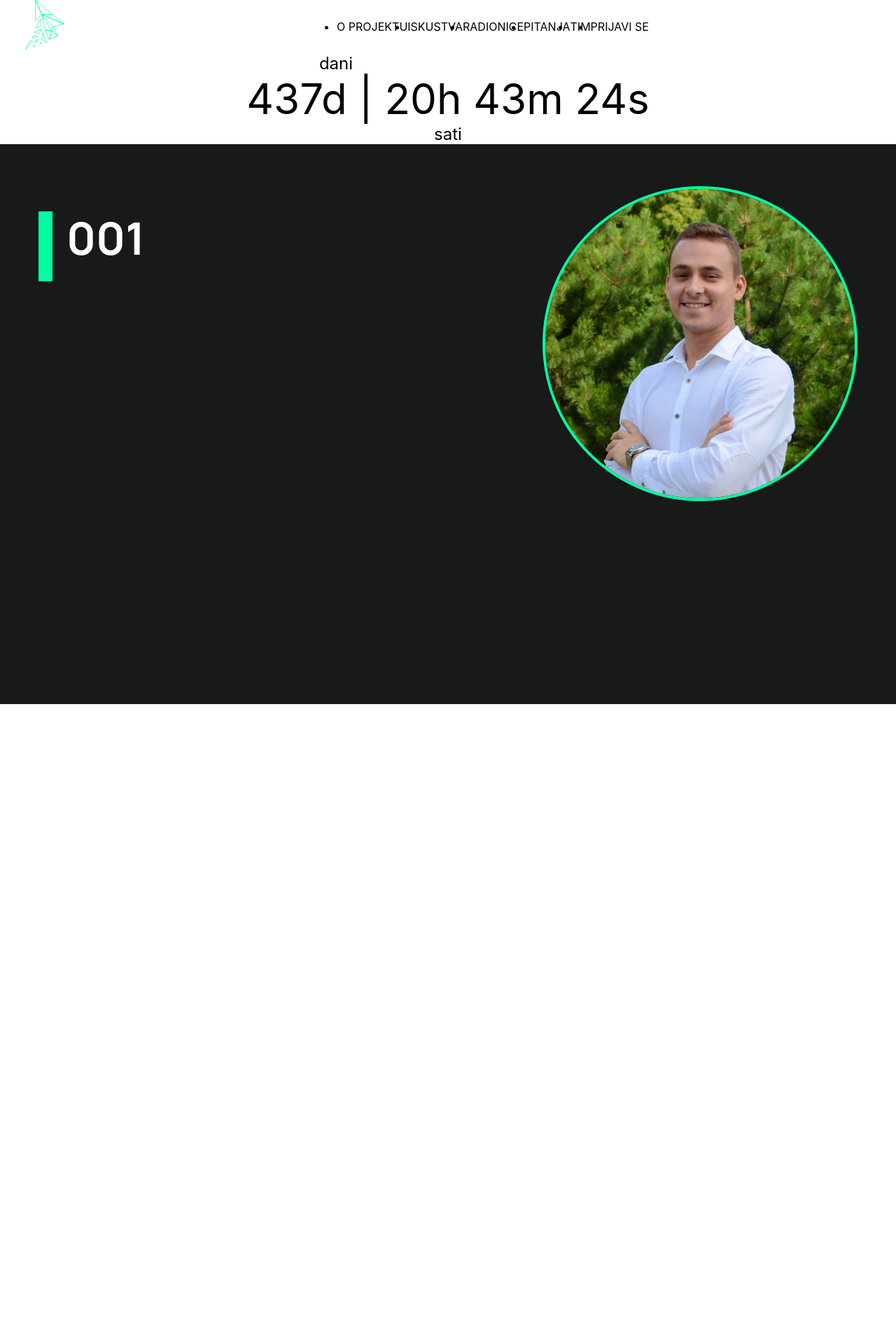
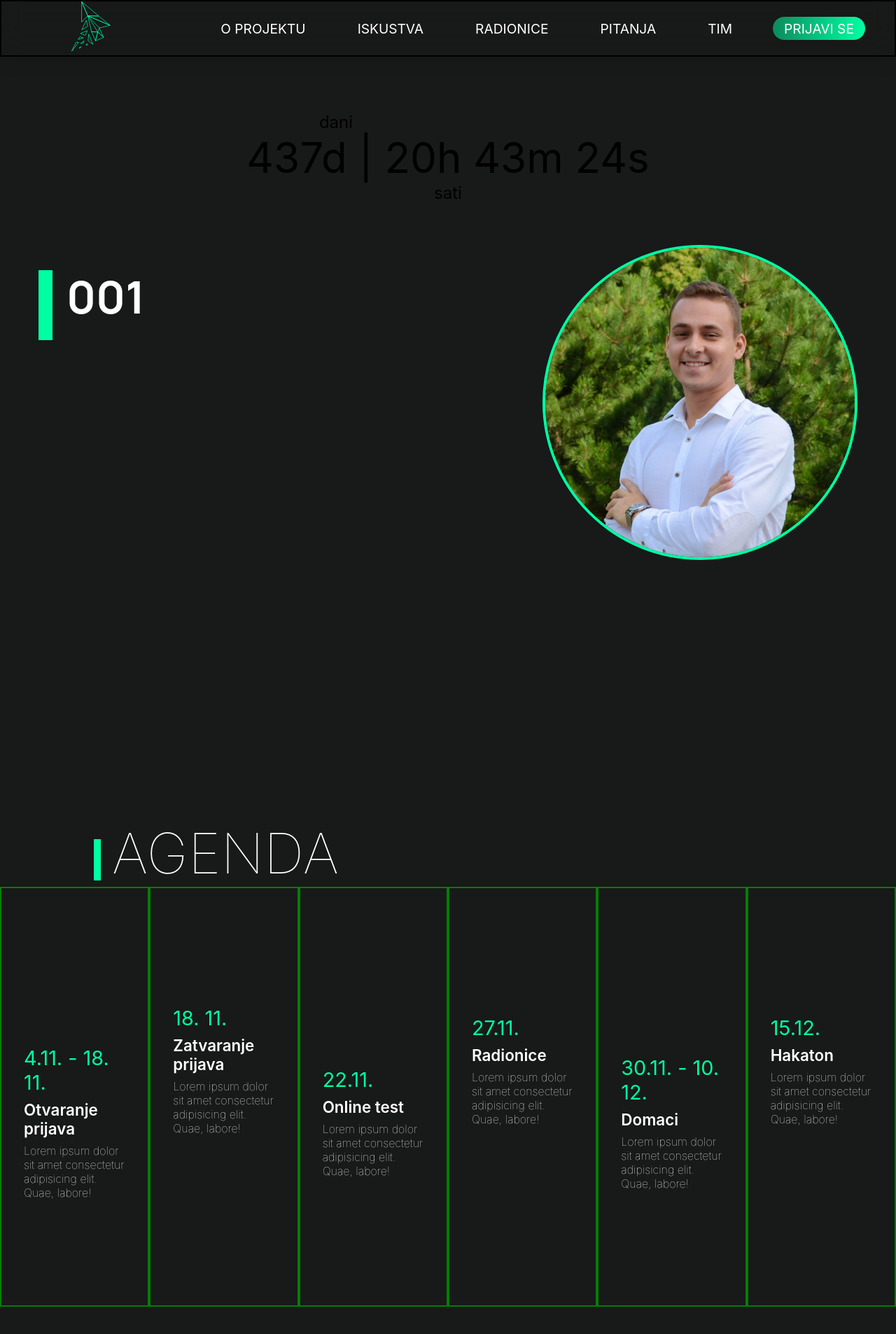
Before and after one commit to Nikola787/hzs-5.0, a React (Create React App) app: page /#/ in a window 1280 px wide. Shown: the top 1906 px of the page at 70% size. Before the commit the page ends 1006 px from the top, so only its background shows below. Built offline with nearby package versions, Linux system fonts and the light colour scheme.

Commit message:
Radio agendu, radio navbar, radio tajmer malo

```diff
--- a/src/Home.js
+++ b/src/Home.js
@@ -3,6 +3,7 @@ import Animacija from "./components/animacija/animacija.js";
 import Radionice from "./components/radionice/radionice.jsx";
 import Navbar from "./components/navbar/navbar";
 import Tajmer from "./components/tajmer/tajmer.jsx";
+import Agenda from "./components/agenda/agenda.jsx";
 
 const Home = () => {
   return (
@@ -10,6 +11,7 @@ const Home = () => {
       <Navbar />
       <Tajmer />
       <Radionice />
+      <Agenda />
     </div>
   );
 };
--- a/src/components/agenda/agenda.css
+++ b/src/components/agenda/agenda.css
@@ -0,0 +1,124 @@
+.agenda {
+    display: block;
+    position: relative;
+    padding: 5rem 0;
+    background-color: #181919;
+}
+
+.agenda .title {
+    font-size: 5rem;
+    text-align: left;
+    padding-left: 10rem;
+    font-weight: 100;
+    color: #FFFFFF;
+}
+
+.agenda .title::before {
+    content: "";
+    height: 3.7rem;
+    width: 10px;
+    background-color: #00FFA3;
+    position: absolute;
+    top: 6.8rem;
+    left: 8.4rem;
+}
+
+.agenda-content {
+    display: grid;
+    grid-template-columns: repeat(6, 1fr);
+}
+
+.agenda-first,
+.agenda-second,
+.agenda-third,
+.agenda-fourth,
+.agenda-fifth,
+.agenda-sixth {
+    height: 75vh;
+    display: flex;
+    flex-direction: column;
+    justify-content: center;
+    align-items: center;
+    border: 2px solid green;
+    padding: 2rem;
+}
+
+.ag-fi-date,
+.ag-sc-date,
+.ag-th-date,
+.ag-fo-date,
+.ag-fv-date,
+.ag-sh-date {
+    font-size: 1rem;
+    width: 100%;
+}
+
+.ag-fi-date p,
+.ag-sc-date p,
+.ag-th-date p,
+.ag-fo-date p,
+.ag-fv-date p,
+.ag-sh-date p {
+    font-size: 1.8rem;
+    color: #00FFA3;
+    text-align: left;
+}
+
+.ag-fi-title,
+.ag-sc-title,
+.ag-th-title,
+.ag-fo-title,
+.ag-fv-title,
+.ag-sh-title {
+    width: 100%;
+}
+.ag-fi-title p,
+.ag-sc-title p,
+.ag-th-title p,
+.ag-fo-title p,
+.ag-fv-title p,
+.ag-sh-title p {
+    font-size: 1.4rem;
+    color: #FFFFFF;
+    margin-bottom: .5rem;
+    margin-top: .5rem;
+    text-align: left;
+    font-weight: 600;
+}
+
+.ag-fi-text p,
+.ag-sc-text p,
+.ag-th-text p,
+.ag-fo-text p,
+.ag-fv-text p,
+.ag-sh-text p {
+    font-size: 1rem;
+    color: #FFFFFF;
+    font-weight: 100;
+
+    text-align: left;
+}
+
+.agenda-first {
+    padding-top: 50%;
+}
+
+.agenda-second {
+    padding-bottom: 50%;
+}
+
+.agenda-third {
+    padding-top: 50%;
+}
+
+.agenda-fourth {
+    padding-bottom: 50%;
+}
+
+.agenda-fifth {
+    padding-top: 50%;
+}
+
+.agenda-sixth {
+    padding-bottom: 50%;
+}
--- /dev/null
+++ b/src/components/agenda/agenda.jsx
@@ -0,0 +1,101 @@
+import React from "react";
+import "./agenda.css";
+const agenda = () => {
+  return (
+    <div>
+      <div className="agenda">
+        <div className="agenda-title">
+          <h1 className="title">AGENDA</h1>
+        </div>
+        <div className="agenda-content">
+          <div className="agenda-first">
+            <div className="ag-fi-date">
+              <p>4.11. - 18. 11.</p>
+            </div>
+            <div className="ag-fi-title">
+              <p>Otvaranje prijava</p>
+            </div>
+            <div className="ag-fi-text">
+              <p>
+                Lorem ipsum dolor sit amet consectetur adipisicing elit. Quae,
+                labore!
+              </p>
+            </div>
+          </div>
+          <div className="agenda-second">
+            <div className="ag-sc-date">
+              <p>18. 11.</p>
+            </div>
+            <div className="ag-sc-title">
+              <p>Zatvaranje prijava</p>
+            </div>
+            <div className="ag-sc-text">
+              <p>
+                Lorem ipsum dolor sit amet consectetur adipisicing elit. Quae,
+                labore!
+              </p>
+            </div>
+          </div>
+          <div className="agenda-third">
+            <div className="ag-th-date">
+              <p>22.11.</p>
+            </div>
+            <div className="ag-th-title">
+              <p>Online test</p>
+            </div>
+            <div className="ag-th-text">
+              <p>
+                Lorem ipsum dolor sit amet consectetur adipisicing elit. Quae,
+                labore!
+              </p>
+            </div>
+          </div>
+          <div className="agenda-fourth">
+            <div className="ag-fo-date">
+              <p>27.11.</p>
+            </div>
+            <div className="ag-fo-title">
+              <p>Radionice</p>
+            </div>
+            <div className="ag-fo-text">
+              <p>
+                Lorem ipsum dolor sit amet consectetur adipisicing elit. Quae,
+                labore!
+              </p>
+            </div>
+          </div>
+          <div className="agenda-fifth">
+            <div className="ag-fv-date">
+              <p>30.11. - 10. 12.</p>
+            </div>
+            <div className="ag-fv-title">
+              <p>Domaci</p>
+            </div>
+            <div className="ag-fv-text">
+              <p>
+                Lorem ipsum dolor sit amet consectetur adipisicing elit. Quae,
+                labore!
+              </p>
+            </div>
+          </div>
+          <div className="agenda-sixth">
+            <div className="ag-sh-date">
+              <p>15.12.</p>
+            </div>
+            <div className="ag-sh-title">
+              <p>Hakaton</p>
+            </div>
+            <div className="ag-sh-text">
+              <p>
+                Lorem ipsum dolor sit amet consectetur adipisicing elit. Quae,
+                labore!
+              </p>
+            </div>
+          </div>
+        </div>
+      </div>
+    </div>
+  );
+};
+
+export default agenda;
--- a/src/components/navbar/navbar.css
+++ b/src/components/navbar/navbar.css
@@ -7,24 +7,47 @@
 .navbar {
     display: flex;
     width: 100%;
+    border: 2px solid;
+    justify-content: space-between;
+    align-items: center;
+    position: fixed;
+    /* From https://css.glass */
+background-color: transparent;
+
+box-shadow: 0 4px 30px rgba(0, 0, 0, 0.1);
+backdrop-filter: blur(15px);
+-webkit-backdrop-filter: blur(15px);
+font-size: 1.2rem;
+z-index: 100;
 }
 
 .navbar-logo {
-    width: 10%;
+    width: 20%;
 }
 
-.navbar-pages .list{
+.navbar-pages .list {
     display: flex;
+    justify-content: space-evenly;
+    list-style: none;
 }
 
 .navbar-pages {
-    width: 90%;
-    display: flex;
-    list-style: none;
-    justify-content: center;
-    align-items: center;
+    width: 80%;
 }
 
+.navbar-pages .list li a {
+    text-decoration: none;
+    color: #FFFFFF;
+}
+
+
 .navbar-pages .list li{
-text-decoration: none;
+        padding: .3rem 1rem;
 }
+
+#log-in{
+    border-radius: 20px;
+    background-image: linear-gradient(to right, #0C8B5D, #00FFA3);
+    color: #FFFFFF;
+
+}
--- a/src/components/navbar/navbar.jsx
+++ b/src/components/navbar/navbar.jsx
@@ -128,12 +128,24 @@ const navbar = () => {
         </div>
         <div className="navbar-pages">
           <ul className="list">
-            <li>O PROJEKTU</li>
-            <li>ISKUSTVA</li>
-            <li>RADIONICE</li>
-            <li>PITANJA</li>
-            <li>TIM</li>
-            <li id="log-in">PRIJAVI SE</li>
+            <li>
+              <a href="#">O PROJEKTU</a>
+            </li>
+            <li>
+              <a href="#">ISKUSTVA</a>
+            </li>
+            <li>
+              <a href="#">RADIONICE</a>
+            </li>
+            <li>
+              <a href="#">PITANJA</a>
+            </li>
+            <li>
+              <a href="#">TIM</a>
+            </li>
+            <li id="log-in">
+              <a href="#">PRIJAVI SE</a>
+            </li>
           </ul>
         </div>
       </div>
--- a/src/components/tajmer/tajmer.css
+++ b/src/components/tajmer/tajmer.css
@@ -1,7 +1,6 @@
 p {
     text-align: center;
-    font-size: 60px;
-    margin: 0;
+        font-size: 60px;
 }
 
 #dani {
@@ -15,5 +14,30 @@ p {
 
 .wrapper {
     display: block;
-    text-align: center;
+    background-color: #181919;
+    padding-top: 10rem;
 }
+
+
+
+/* @property --num {
+    syntax: "<integer>";
+    initial-value: 0;
+    inherits: false;
+}
+
+p {
+    animation: counter 5s infinite alternate ease-in-out;
+    counter-reset: num var(--num);
+
+}
+
+@keyframes p {
+    from {
+        --num: 0;
+    }
+
+    to {
+        --num: 100;
+    }
+} */
```
Also changed, not shown: src/components/tajmer/tajmer.jsx (+22 -0 lines), src/components/agenda/agenda.js (deleted).
